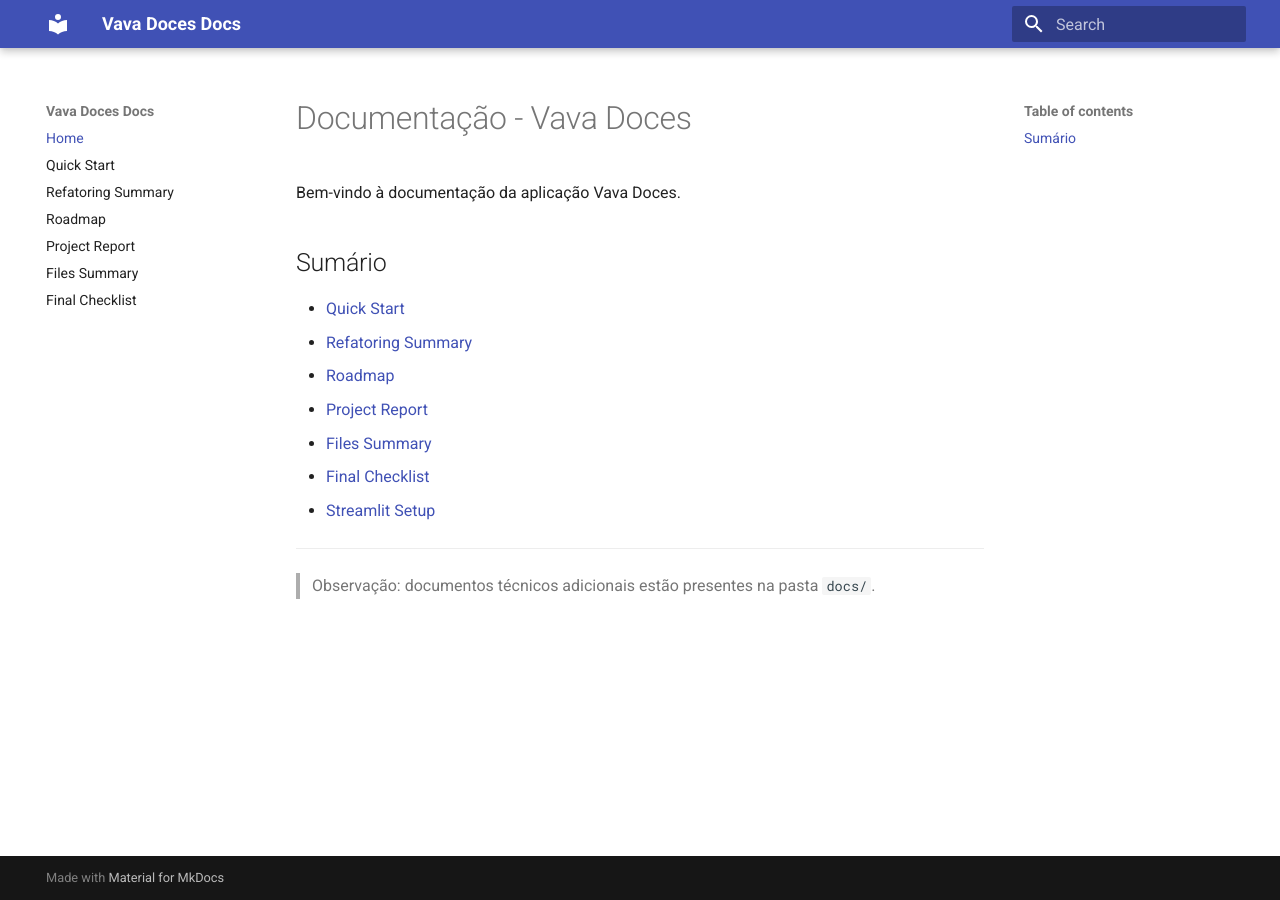
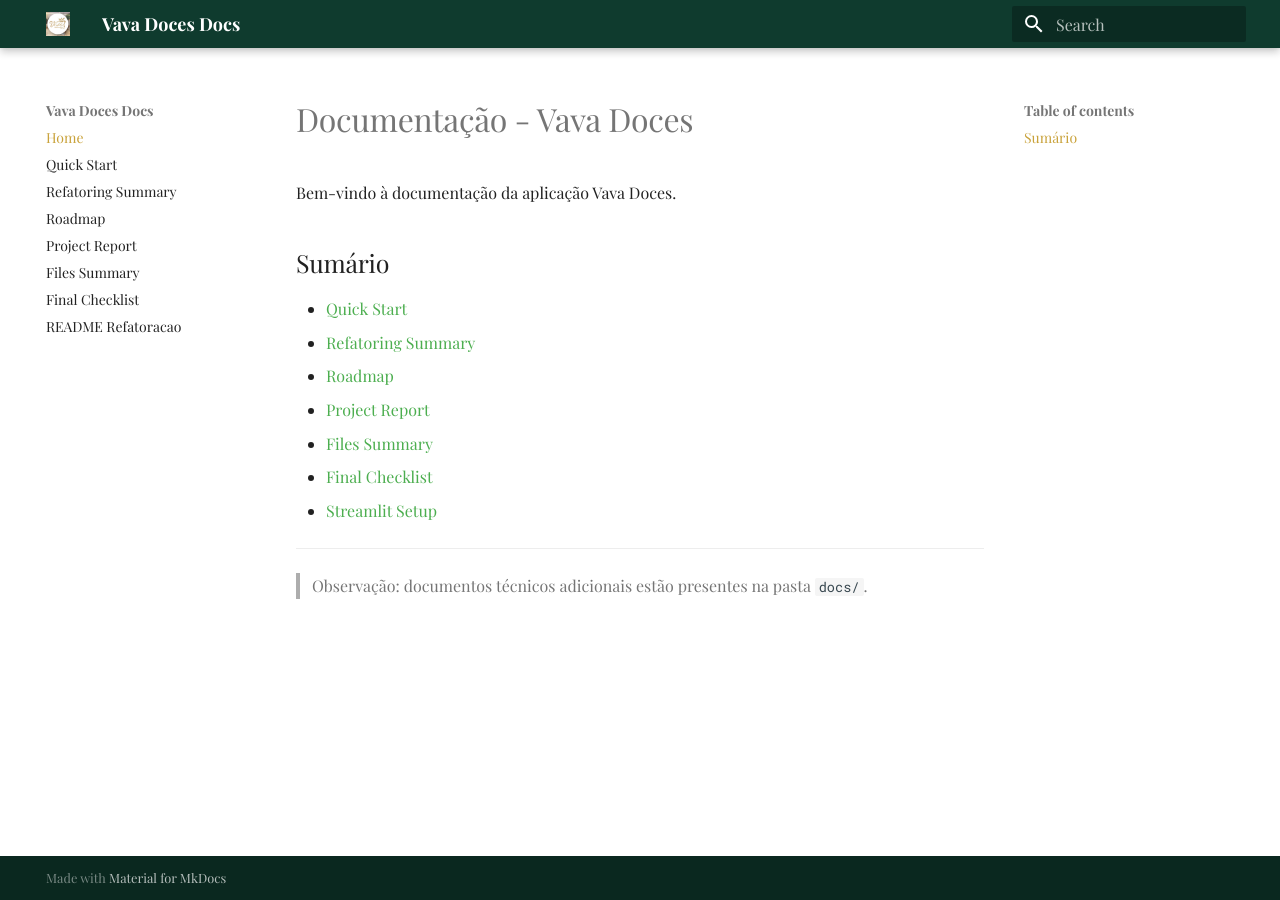
Before and after one commit to GilJSantana/vava_doces, an MkDocs documentation site: the page built from docs/index.md, in a window 1280 px wide. Built offline with MkDocs 1.6.1 and Material for MkDocs 9.7.7, drawn with Linux system fonts in a browser that asks for light colours; some web fonts are replaced.

Commit message:
docs: mkdocs theme tweaks (logo, favicon, extra css) and copy assets

```diff
--- /dev/null
+++ b/docs/assets/css/extra.css
@@ -0,0 +1,23 @@
+/* Extra CSS para personalizar o site MkDocs - identidade Vava Doces */
+
+/* Tornar o logo arredondado quando exibido no tema */
+.md-header-nav__title img, .md-header-nav__logo img, .md-header-logo img {
+  border-radius: 12px;
+  max-height: 56px;
+  width: auto;
+}
+
+/* Ajuste de cores gerais (tinta verde + dourado) */
+.md-header, .md-footer {
+  background-color: #0F3B2E; /* verde escuro */
+}
+
+.md-nav__link--active {
+  color: #C9A23A !important; /* dourado */
+}
+
+/* Pequeno ajuste para que imagens nos docs fiquem com bordas arredondadas */
+.markdown img {
+  border-radius: 8px;
+  max-width: 100%;
+}
--- a/mkdocs.yml
+++ b/mkdocs.yml
@@ -10,9 +10,23 @@
   - Project Report: PROJECT_COMPLETION_REPORT.txt
   - Files Summary: FILES_SUMMARY.txt
   - Final Checklist: FINAL_CHECKLIST.txt
+  - README Refatoracao: README_REFATORACAO.txt
 
 theme:
   name: material
+  # Use the project logo and favicon (copiados to docs/images/)
+  logo: 'images/logo.png'
+  favicon: 'images/favicon.png'
+  palette:
+    scheme: default
+    primary: 'green'
+    accent: 'amber'
+  font:
+    text: 'Playfair Display'
+    code: 'Roboto Mono'
+
+extra_css:
+  - 'assets/css/extra.css'
 
 markdown_extensions:
   - toc:
```
Also changed, not shown: docs/images/favicon.png (added), docs/images/logo.png (added).
